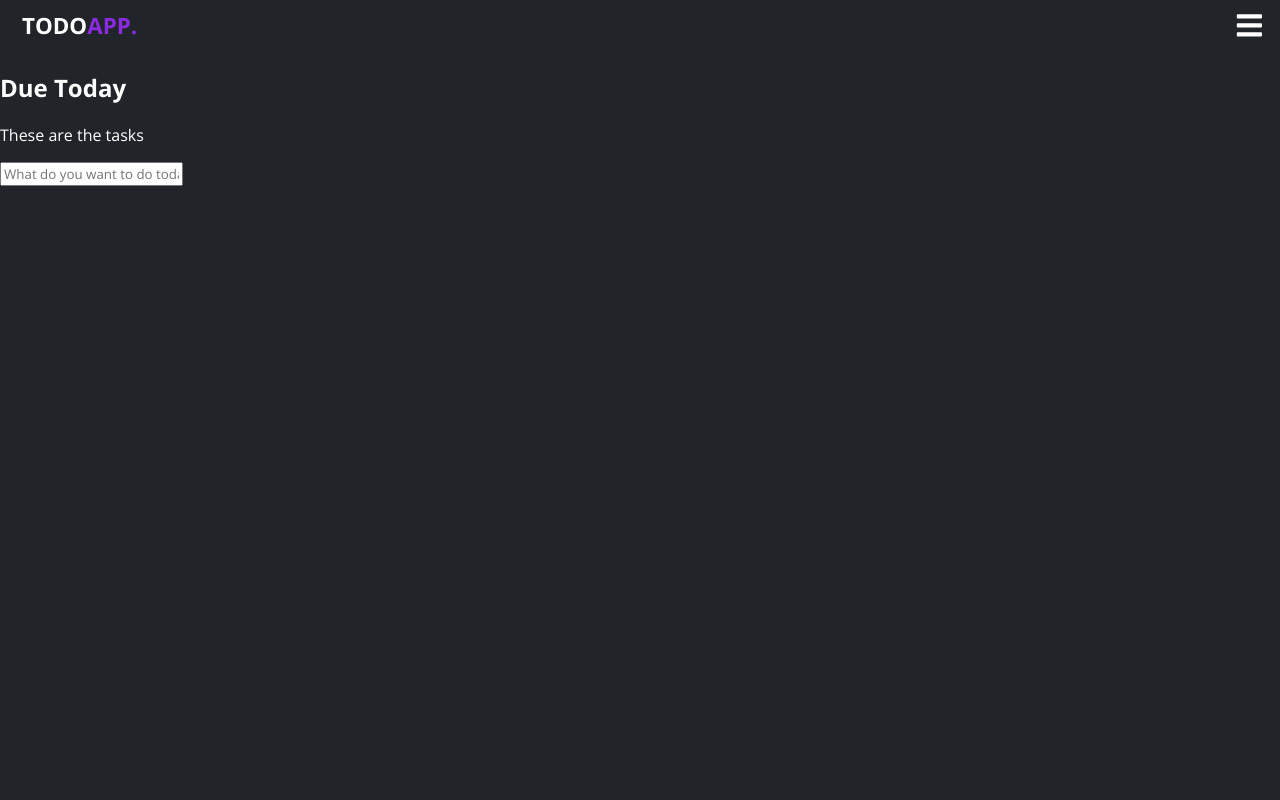
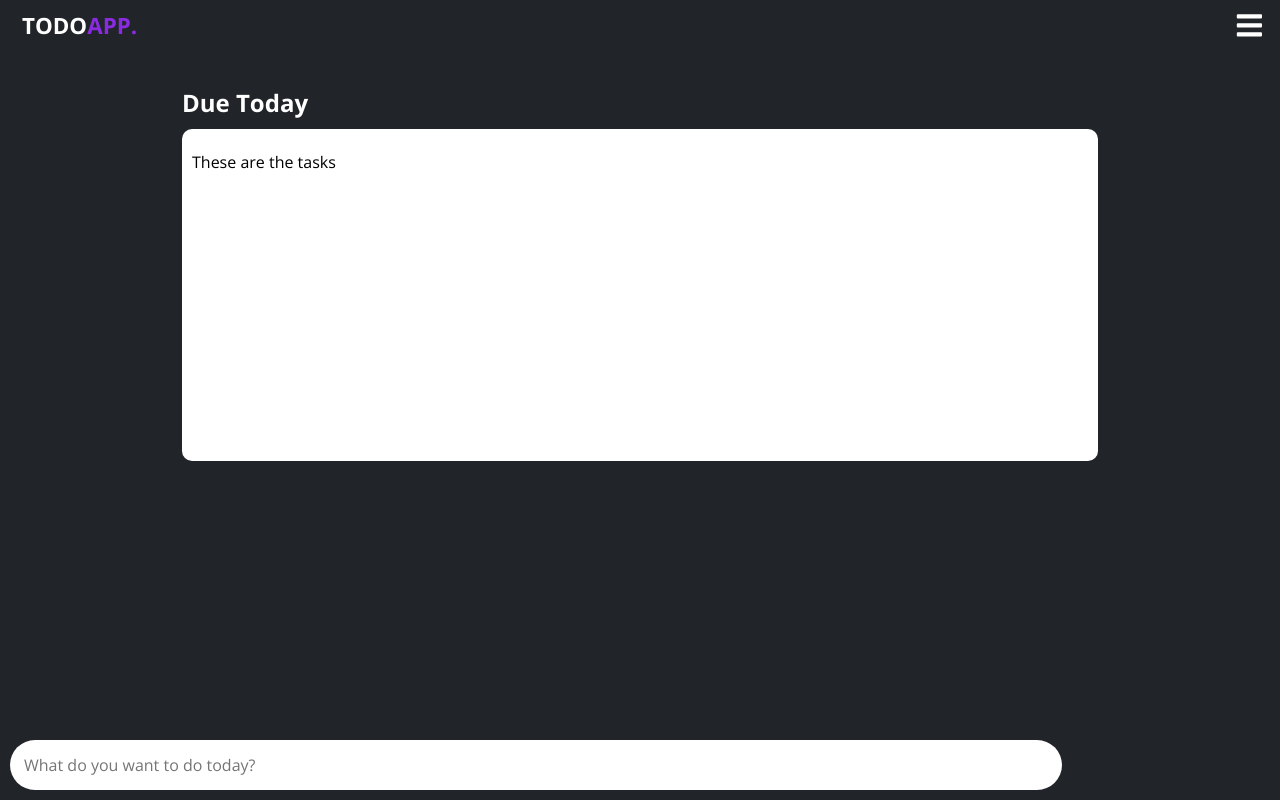
Before and after one commit to ErrolNtetha/todo, a React (Create React App) app: page /activities in a window 1280 px wide. Built offline with nearby package versions, Linux system fonts and the light colour scheme.

Commit message:
added some styles for the activity component

```diff
--- a/src/styles/style.scss
+++ b/src/styles/style.scss
@@ -291,3 +291,43 @@ $paddingBtn: 10px 16px;
     align-items: center;
     width: 100%;
 }
+
+.addTaskInput {
+    background: transparent;
+    position: fixed;
+    bottom: 0;
+    width: 100%;
+
+    input {
+        padding: 14px;
+        font-size: 1rem;
+        outline: none;
+        border-radius: 5rem;
+        border: none;
+        margin: 10px;
+        width: 80%;
+    }
+}
+
+.taskListContainer {
+    display: flex;
+    justify-content: center;
+    align-items: center;
+
+    .taskSubContainer {
+        margin-top: 15px;
+    }
+
+    h2 {
+        margin-bottom: 10px;
+    }
+
+    .taskList {
+        width: 70vw;
+        background: white;
+        color: #000;
+        border-radius: 10px;
+        min-height: 40vh;
+        padding: 6px 10px;
+    }
+}
```
